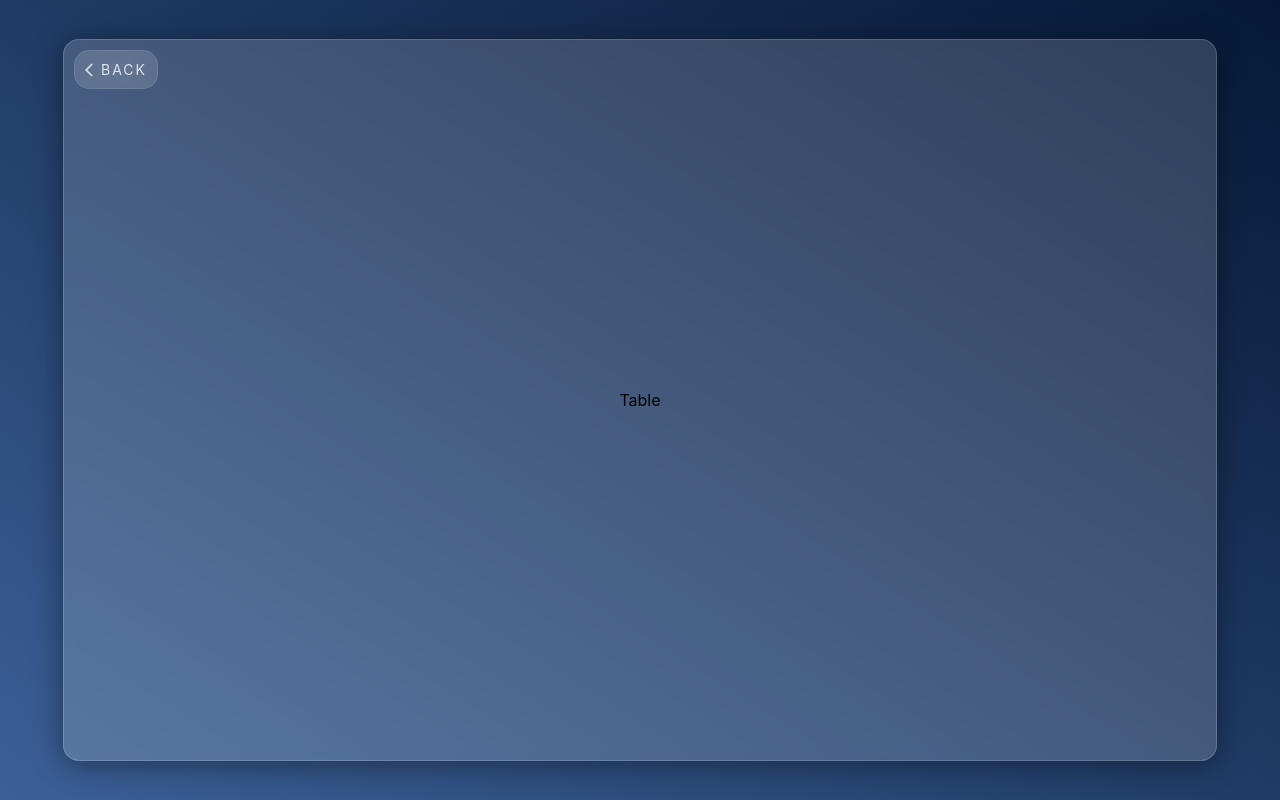
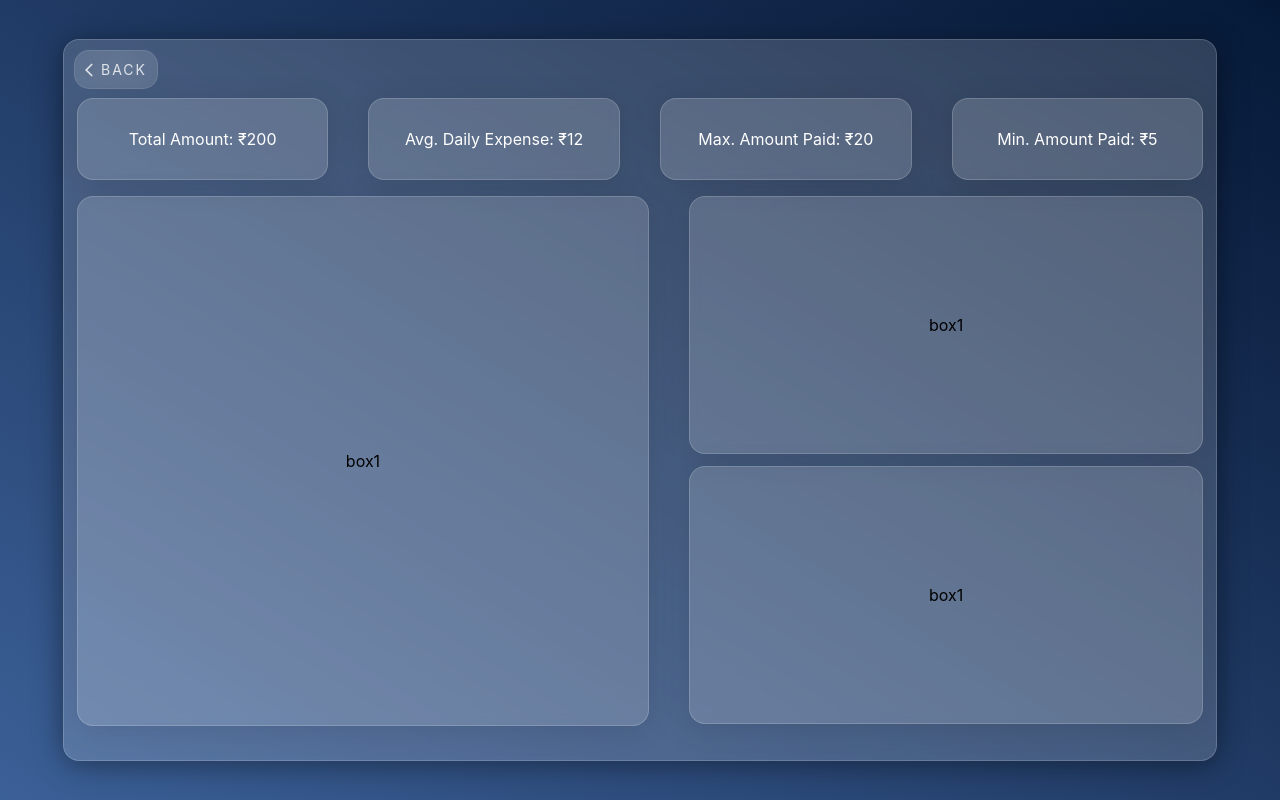
Before and after one commit to UTSAVsarkar/finance-tracker-app, a React (Create React App) app: page / in a window 1280 px wide. Both pictures are taken after a click on the link "ANALYZE". Built offline with nearby package versions, Linux system fonts and the light colour scheme.

Commit message:
added kpi

```diff
--- a/src/App.js
+++ b/src/App.js
@@ -21,7 +21,7 @@ export default function BasicButtons() {
       case 0:
         return <TableComponent dataArray={data} />;
       case 1:
-        return <Dashboard />;
+        return <Dashboard data={data} />;
     }
   };
 
--- a/src/components/Dashboard/dashboard.js
+++ b/src/components/Dashboard/dashboard.js
@@ -1,3 +1,166 @@
-export default function Dashboard() {
-  return <div>Table</div>;
+import Stack from "@mui/material/Stack";
+
+export default function Dashboard({ data }) {
+  const totalAmount = () => {
+    let sum = 0;
+    data.map((i) => {
+      sum = sum + parseInt(i.price);
+    });
+
+    return sum;
+  };
+
+  const maxAmount = () => {
+    let newArray = [];
+    data.map((i) => newArray.push(i.price));
+    return Math.max.apply(null, newArray);
+  };
+
+  const minAmount = () => {
+    let newArray = [];
+    data.map((i) => newArray.push(i.price));
+    return Math.min.apply(null, newArray);
+  };
+
+  return (
+    <div
+      style={{
+        marginTop: 35,
+        height: "80vh",
+        width: "88vw",
+      }}
+    >
+      <Stack spacing={2}>
+        <Stack direction="row" spacing={5}>
+          <div
+            style={{
+              width: "18rem",
+              height: "5rem",
+              background: "rgba(255, 255, 255, 0.16)",
+              borderRadius: 16,
+              boxShadow: "0 4px 30px rgba(0, 0, 0, 0.1)",
+              backdropFilter: "blur(5.4px)",
+              WebkitBackdropFilter: "blur(5.4px)",
+              border: "1px solid rgba(255, 255, 255, 0.17)",
+              display: "flex",
+              justifyContent: "center",
+              alignItems: "center",
+              color: "white",
+            }}
+          >
+            {`Total Amount: ₹${totalAmount()}`}
+          </div>
+          <div
+            style={{
+              width: "18rem",
+              height: "5rem",
+              background: "rgba(255, 255, 255, 0.16)",
+              borderRadius: 16,
+              boxShadow: "0 4px 30px rgba(0, 0, 0, 0.1)",
+              backdropFilter: "blur(5.4px)",
+              WebkitBackdropFilter: "blur(5.4px)",
+              border: "1px solid rgba(255, 255, 255, 0.17)",
+              display: "flex",
+              justifyContent: "center",
+              alignItems: "center",
+              color: "white",
+            }}
+          >
+            {`Avg. Daily Expense: ₹${parseInt(totalAmount() / data.length)}`}
+          </div>
+          <div
+            style={{
+              width: "18rem",
+              height: "5rem",
+              background: "rgba(255, 255, 255, 0.16)",
+              borderRadius: 16,
+              boxShadow: "0 4px 30px rgba(0, 0, 0, 0.1)",
+              backdropFilter: "blur(5.4px)",
+              WebkitBackdropFilter: "blur(5.4px)",
+              border: "1px solid rgba(255, 255, 255, 0.17)",
+              display: "flex",
+              justifyContent: "center",
+              alignItems: "center",
+              color: "white",
+            }}
+          >
+            {`Max. Amount Paid: ₹${maxAmount()}`}
+          </div>
+          <div
+            style={{
+              width: "18rem",
+              height: "5rem",
+              background: "rgba(255, 255, 255, 0.16)",
+              borderRadius: 16,
+              boxShadow: "0 4px 30px rgba(0, 0, 0, 0.1)",
+              backdropFilter: "blur(5.4px)",
+              WebkitBackdropFilter: "blur(5.4px)",
+              border: "1px solid rgba(255, 255, 255, 0.17)",
+              display: "flex",
+              justifyContent: "center",
+              alignItems: "center",
+              color: "white",
+            }}
+          >
+            {`Min. Amount Paid: ₹${minAmount()}`}
+          </div>
+        </Stack>
+        <Stack direction="row" spacing={5}>
+          <div
+            style={{
+              width: "45rem",
+              height: "33rem",
+              background: "rgba(255, 255, 255, 0.16)",
+              borderRadius: 16,
+              boxShadow: "0 4px 30px rgba(0, 0, 0, 0.1)",
+              backdropFilter: "blur(5.4px)",
+              WebkitBackdropFilter: "blur(5.4px)",
+              border: "1px solid rgba(255, 255, 255, 0.17)",
+              display: "flex",
+              justifyContent: "center",
+              alignItems: "center",
+            }}
+          >
+            box1
+          </div>
+          <Stack spacing={1.5}>
+            <div
+              style={{
+                width: "32rem",
+                height: "16rem",
+                background: "rgba(255, 255, 255, 0.16)",
+                borderRadius: 16,
+                boxShadow: "0 4px 30px rgba(0, 0, 0, 0.1)",
+                backdropFilter: "blur(5.4px)",
+                WebkitBackdropFilter: "blur(5.4px)",
+                border: "1px solid rgba(255, 255, 255, 0.17)",
+                display: "flex",
+                justifyContent: "center",
+                alignItems: "center",
+              }}
+            >
+              box1
+            </div>
+            <div
+              style={{
+                width: "32rem",
+                height: "16rem",
+                background: "rgba(255, 255, 255, 0.16)",
+                borderRadius: 16,
+                boxShadow: "0 4px 30px rgba(0, 0, 0, 0.1)",
+                backdropFilter: "blur(5.4px)",
+                WebkitBackdropFilter: "blur(5.4px)",
+                border: "1px solid rgba(255, 255, 255, 0.17)",
+                display: "flex",
+                justifyContent: "center",
+                alignItems: "center",
+              }}
+            >
+              box1
+            </div>
+          </Stack>
+        </Stack>
+      </Stack>
+    </div>
+  );
 }
--- a/src/components/Table/table.js
+++ b/src/components/Table/table.js
@@ -24,12 +24,11 @@ export default function TableComponent({ dataArray }) {
     <Paper
       sx={{
         overflow: "hidden",
-        marginTop: "8%",
+        marginTop: "5%",
         backgroundColor: "rgba(255,255,255,0.1)",
         backdropFilter: "blur(30px)",
         color: "rgba(255,255,255,0.8)",
         boxShadow: "0 4px 6px rgba(0, 0, 0, 0.2),0 1px 3px rgba(0, 0, 0,0.4))",
-        borderRadius: 4,
       }}
     >
       <TableContainer
```
